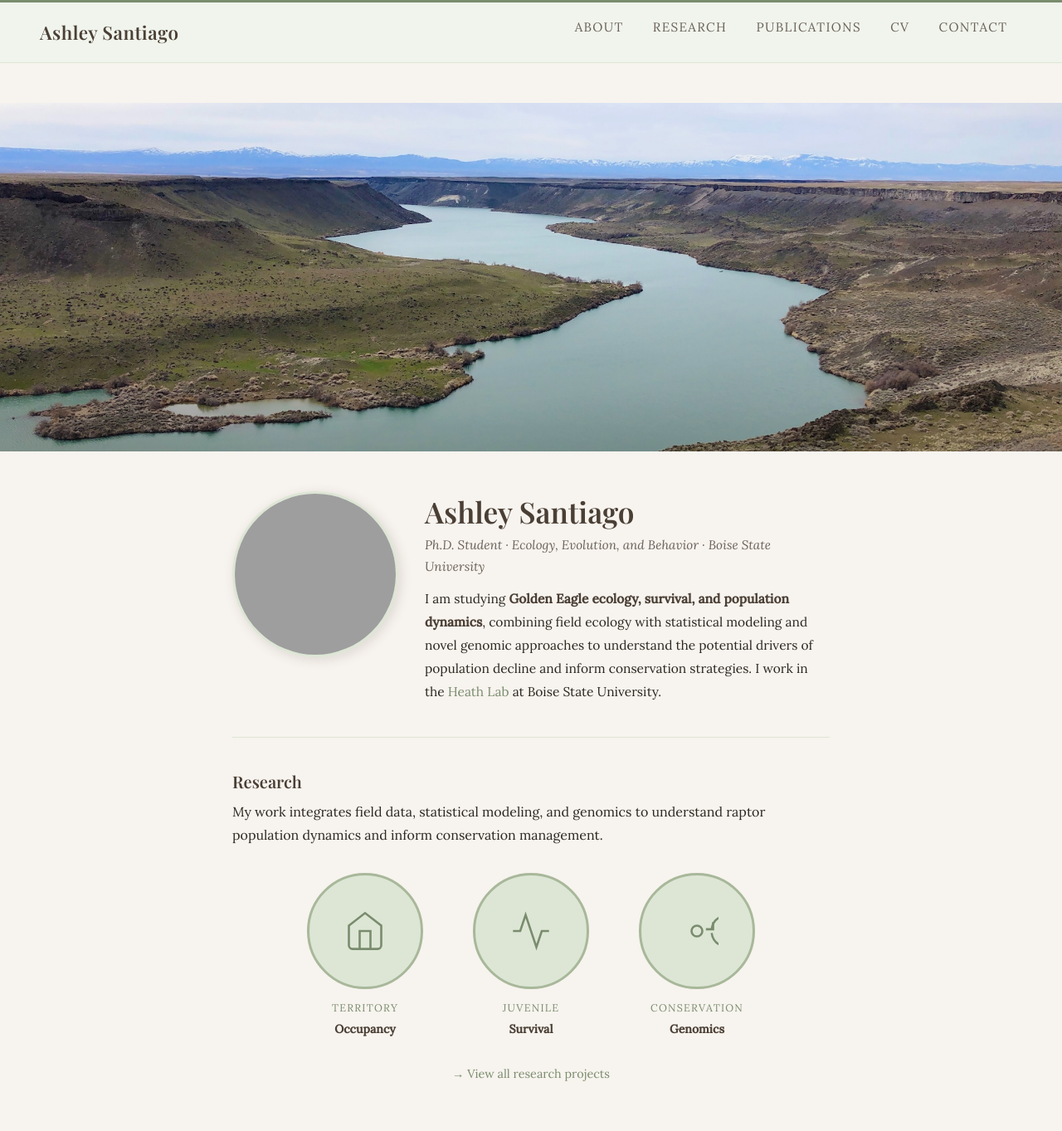
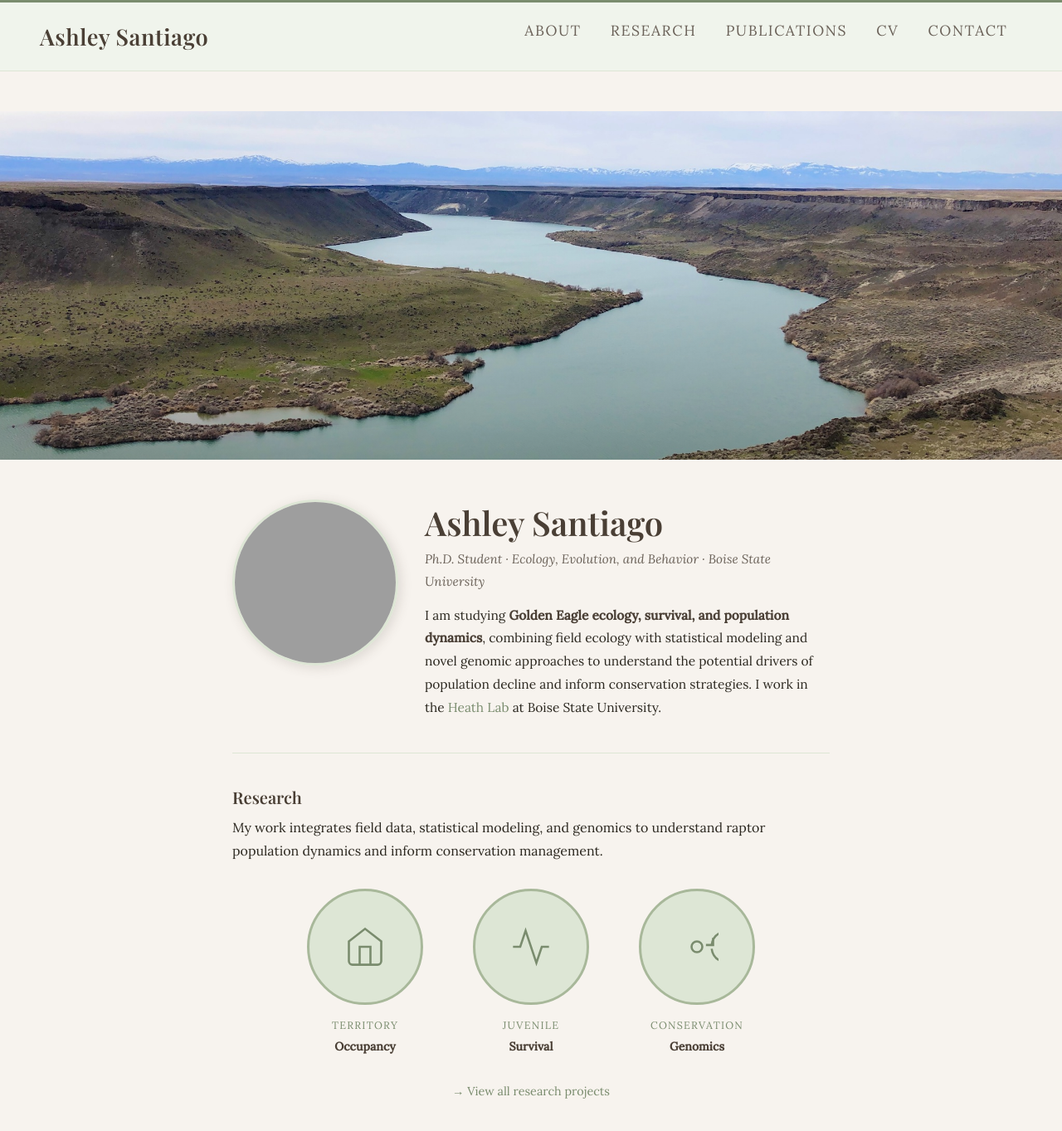
Before and after one commit to AshSantiago/AshSantiago.github.io, a Jekyll site: the page built from index.md, in a window 1280 px wide and 1400 px high. Shown: the top 1363 px of the window at 83% size. Built offline with Jekyll 4.4.1, drawn with Linux system fonts in a browser that asks for light colours; some web fonts are replaced; grey boxes are pictures that could not be loaded.

Commit message:
Update default.html

```diff
--- a/_layouts/default.html
+++ b/_layouts/default.html
@@ -34,7 +34,8 @@
       min-height: 100vh;
       display: flex;
       flex-direction: column;
-      line-height: 1.7;
+      font-size: 1.1rem;
+      line-height: 1.8;
     }
 
     a { color: var(--sage); text-decoration: none; transition: color 0.2s; }
@@ -46,9 +47,9 @@
       line-height: 1.25;
     }
 
-    h1 { font-size: 2.2rem; margin-bottom: 0.4rem; }
-    h2 { font-size: 1.45rem; margin: 2rem 0 0.6rem; }
-    h3 { font-size: 1.15rem; margin: 1.5rem 0 0.4rem; }
+    h1 { font-size: 2.5rem; margin-bottom: 0.4rem; }
+    h2 { font-size: 1.65rem; margin: 2rem 0 0.6rem; }
+    h3 { font-size: 1.3rem; margin: 1.5rem 0 0.4rem; }
 
     p { margin-bottom: 1rem; }
     ul, ol { margin: 0.5rem 0 1rem 1.5rem; }
@@ -90,12 +91,12 @@
       display: flex;
       align-items: center;
       justify-content: space-between;
-      height: 72px;
+      height: 82px;
     }
 
     .site-title {
       font-family: 'Playfair Display', serif;
-      font-size: 1.4rem;
+      font-size: 1.7rem;
       font-weight: 600;
       color: var(--bark);
       letter-spacing: 0.02em;
@@ -112,7 +113,7 @@
 
     .site-nav a {
       font-family: 'Lora', serif;
-      font-size: 0.95rem;
+      font-size: 1.1rem;
       color: var(--muted);
       letter-spacing: 0.09em;
       text-transform: uppercase;
```
